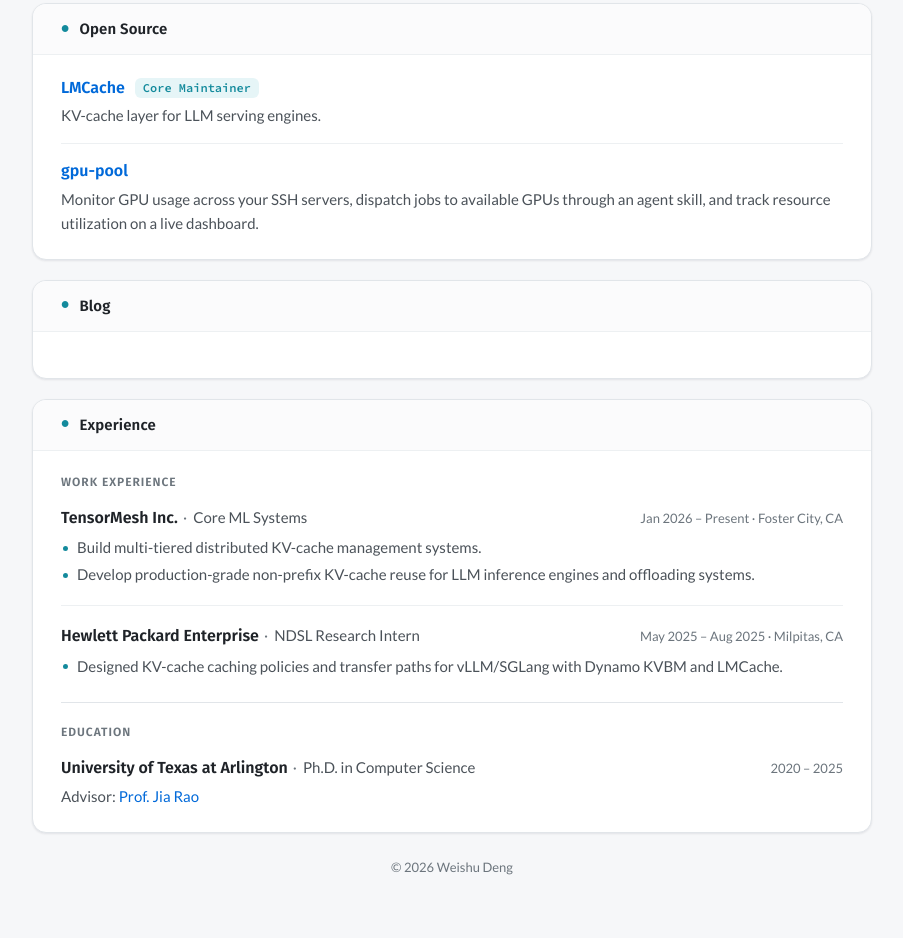
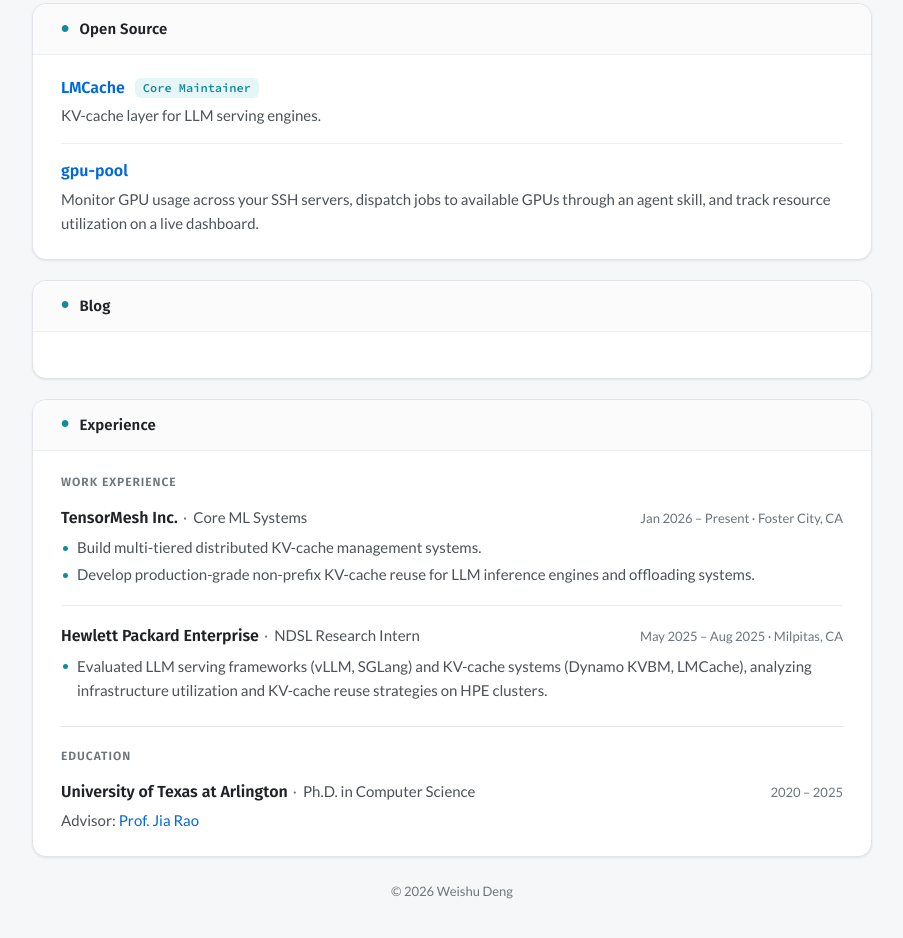
Before and after one commit to deng451e/deng451e.github.io, a plain HTML site: page index.html in a window 1280 px wide. Shown: the part 977-1915 px from the top of the page, without its empty margins (188-1091 px from the left). Before the commit the page ends 1891 px from the top, so only its background shows below. Drawn offline with Linux system fonts and the light colour scheme.

Commit message:
Use CV wording for HPE bullet
Co-Authored-By: Claude Opus 5.5 <noreply@anthropic.com>

```diff
--- a/index.html
+++ b/index.html
@@ -179,7 +179,7 @@
             <div class="entry-meta">May 2025 – Aug 2025 · Milpitas, CA</div>
           </div>
           <ul>
-            <li>Designed KV-cache caching policies and transfer paths for vLLM/SGLang with Dynamo KVBM and LMCache.</li>
+            <li>Evaluated LLM serving frameworks (vLLM, SGLang) and KV-cache systems (Dynamo KVBM, LMCache), analyzing infrastructure utilization and KV-cache reuse strategies on HPE clusters.</li>
           </ul>
         </div>
 
```
